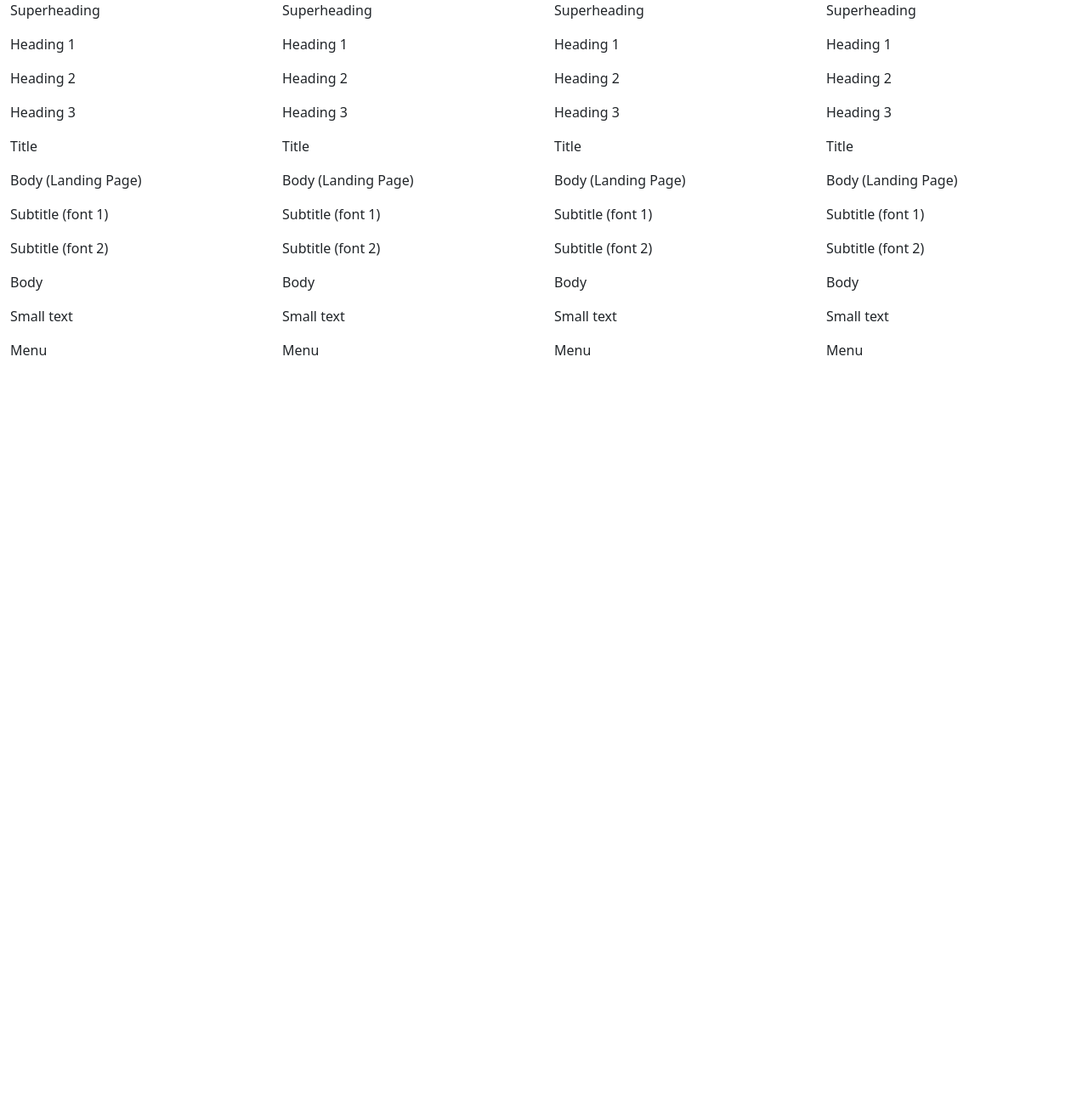
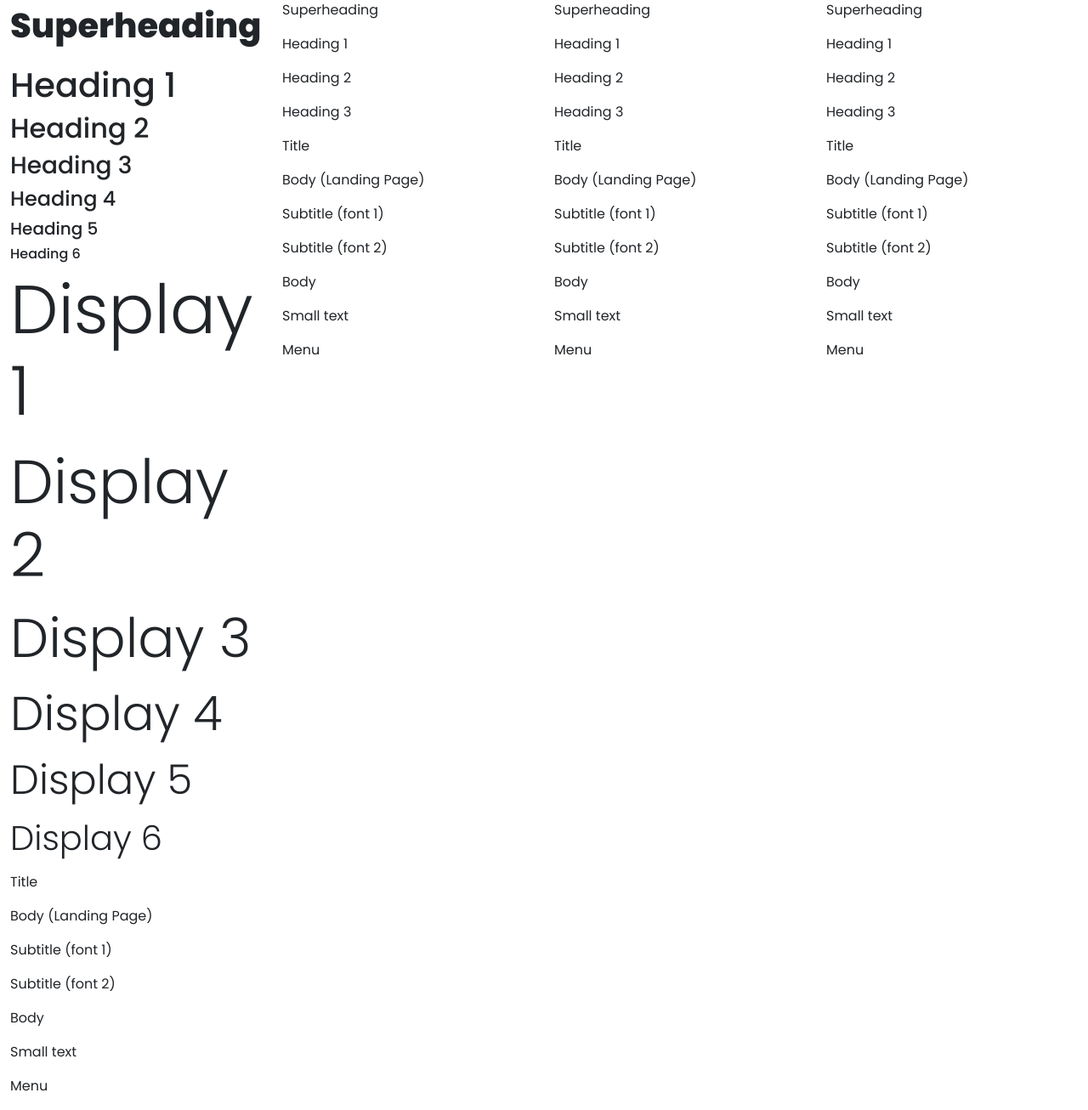
Before and after one commit to TwoPointFour/Run_App, a PHP site: page /design-library.html in a window 1280 px wide. Shown: the whole page at 85% size. Before the commit the page ends 418 px from the top, so only its background shows below. Run offline with PHP 8.4, Linux system fonts and the light colour scheme; some web fonts are replaced.

Commit message:
added design library + disabled double button press

```diff
--- a/design-library.html
+++ b/design-library.html
@@ -23,10 +23,19 @@
     <div class="container-fluid">
       <div class="row">
         <div class="col-3">
-          <p>Superheading</p>
-          <p>Heading 1</p>
-          <p>Heading 2</p>
-          <p>Heading 3</p>
+          <p class="hsuper">Superheading</p>
+          <h1>Heading 1</h1>
+          <h2>Heading 2</h2>
+          <h3>Heading 3</h3>
+          <h4>Heading 4</h4>
+          <h5>Heading 5</h5>
+          <h6>Heading 6</h6>
+          <p class="display-1">Display 1</p>
+          <p class="display-2">Display 2</p>
+          <p class="display-3">Display 3</p>
+          <p class="display-4">Display 4</p>
+          <p class="display-5">Display 5</p>
+          <p class="display-6">Display 6</p>
           <p>Title</p>
           <p>Body (Landing Page)</p>
           <p>Subtitle (font 1)</p>
--- a/src/master.css
+++ b/src/master.css
@@ -2,7 +2,33 @@
 
 body {
   background: white;
+  font-size: 1rem;
+  font-family: "Poppins", sans-serif;
+  font-weight: 400;
 }
+
+h1,
+h2,
+h3,
+h4,
+h5,
+h6,
+.display-1,
+.display-2,
+.display-3,
+.display-4,
+.display-5,
+.display-6 {
+  font-family: "Poppins", sans-serif;
+}
+
+.hsuper {
+  font-size: 2.5rem;
+  font-family: "Poppins", sans-serif;
+  font-weight: 800;
+}
+
+/* --------- Logos and Company Name ------------- */
 
 .Logo {
   text-align: center;
@@ -27,17 +52,7 @@
   text-align: center;
 }
 
-.timerbtn {
-  height: 20vh;
-  width: 12vh;
-  border-radius: 15px;
-}
-
-h1 {
-  font-size: 2rem;
-  font-family: "Poppins", sans-serif;
-  font-weight: 700;
-}
+/* ------------ Timers --------------- */
 
 #bigtime {
   font-size: 5rem;
--- a/src/script.js
+++ b/src/script.js
@@ -239,6 +239,8 @@
 document.querySelector(".timerstart").addEventListener("click", function () {
   starttimepace = starttimepace ? Date.now() - tempdeltapace : Date.now();
   starttimeset = starttimeset ? Date.now() - tempdeltaset : Date.now();
+  document.querySelector(".timerstart").classList.add("disabled");
+  document.querySelector(".timerpause").classList.remove("disabled");
   disttime = setInterval(updateCountdown, 10);
 });
 
@@ -248,6 +250,8 @@
   tempdeltaset = deltatimeset;
   starttimepace = "to be changed";
   starttimeset = "to be changed";
+  document.querySelector(".timerstart").classList.remove("disabled");
+  document.querySelector(".timerpause").classList.add("disabled");
   clearInterval(disttime);
 });
 
```
Also changed, not shown: other parts of src/master.css (+40 -14 lines), index.html (+7 -7 lines).
